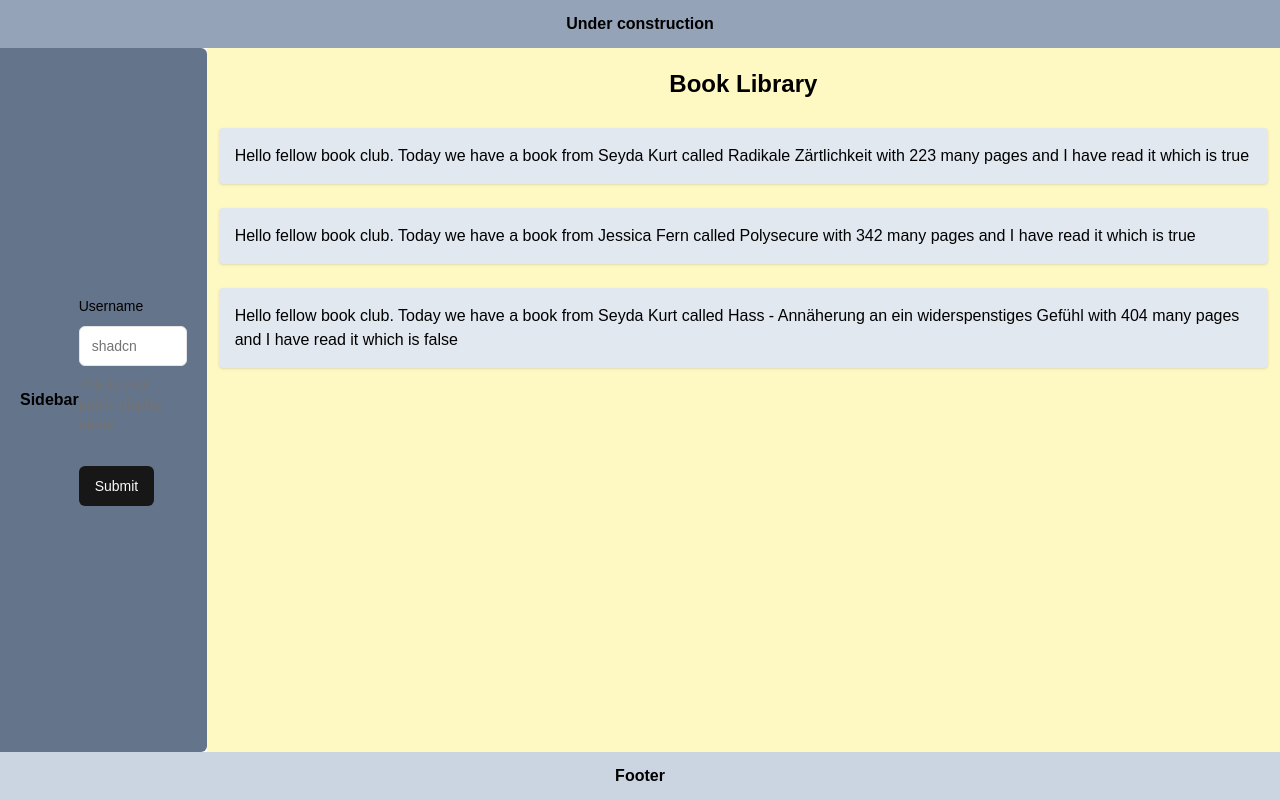
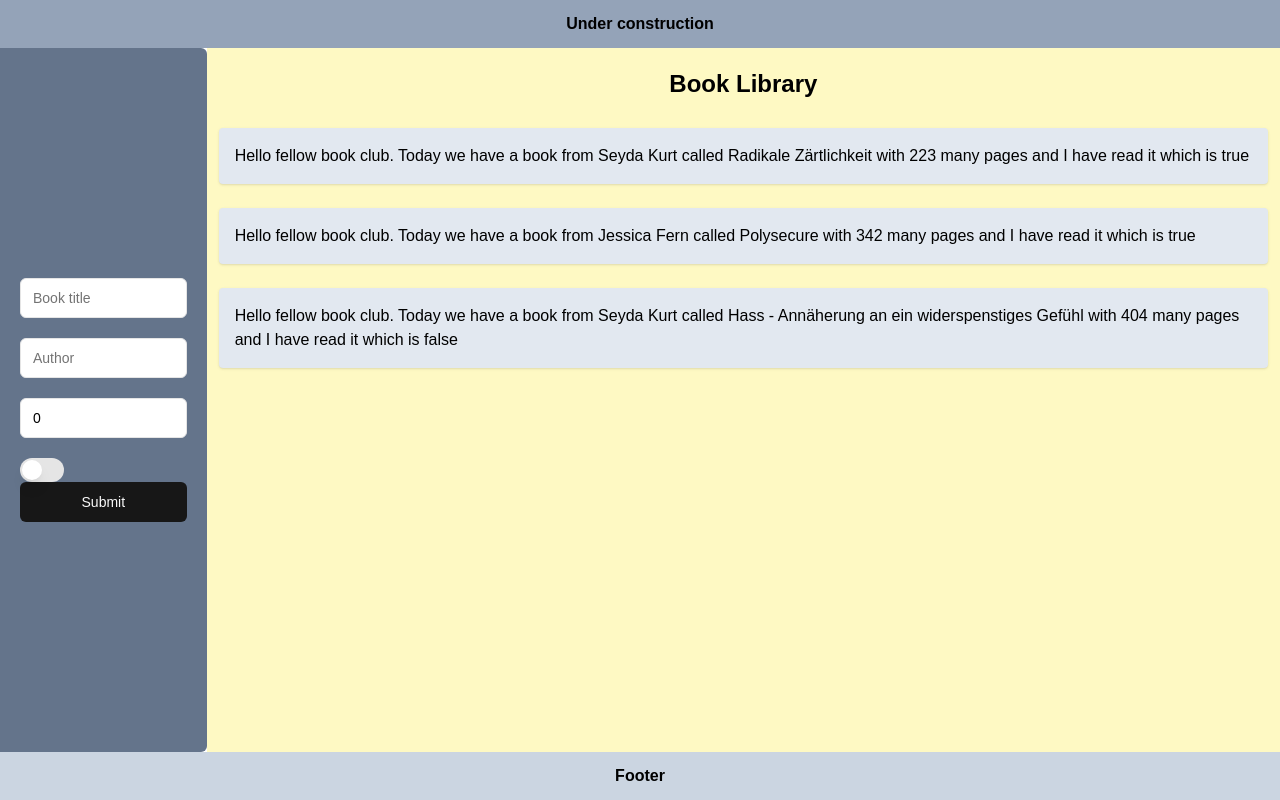
Before and after one commit to AkimZmerli/BookLibrary, a Next.js app: page / in a window 1280 px wide. Built offline with nearby package versions, Linux system fonts and the light colour scheme.

Commit message:
created form/ Bugs remaining

```diff
--- a/app/page.tsx
+++ b/app/page.tsx
@@ -1,5 +1,10 @@
 import DisplayLibrary from "../components/displayLibrary";
+import { BookProvider } from "../components/book-context";
 
 export default function Home() {
-  return <DisplayLibrary />;
+  return (
+    <BookProvider>
+      <DisplayLibrary />
+    </BookProvider>
+  );
 }
--- /dev/null
+++ b/components/book-context.tsx
@@ -0,0 +1,15 @@
+"use client";
+
+import { createContext, useState } from "react";
+
+export const BookContext = createContext<{ books: Book[] }>({ books: [] });
+
+export function BookProvider({ children }: { children: React.ReactNode }) {
+  const [books, setBooks] = useState<Book[]>([]);
+
+  return (
+    <BookContext.Provider value={{ books, setBooks }}>
+      {children}
+    </BookContext.Provider>
+  );
+}
--- a/components/book.ts
+++ b/components/book.ts
@@ -1,26 +1,31 @@
 export class Book {
-  author: string;
-  title: string;
-  pages: number;
+  Author: string;
+  Booktitle: string;
+  Pages: number;
   didRead: boolean;
 
-  constructor(author: string, title: string, pages: number, didRead: boolean) {
-    this.author = author;
-    this.title = title;
-    this.pages = pages;
+  constructor(
+    Author: string,
+    Booktitle: string,
+    Pages: number,
+    didRead: boolean
+  ) {
+    this.Author = Author;
+    this.Booktitle = Booktitle;
+    this.Pages = Pages;
     this.didRead = didRead;
   }
   presentation() {
-    if (this.pages > 300) {
-      console.log(`${this.title} is a long book.`);
+    if (this.Pages > 300) {
+      console.log(`${this.Booktitle} is a long book.`);
     }
     return (
       "Hello fellow book club. Today we have a book from " +
-      this.author +
+      this.Author +
       " called " +
-      this.title +
+      this.Booktitle +
       " with " +
-      this.pages +
+      this.Pages +
       " many pages and I have read it which is " +
       this.didRead
     );
--- a/components/sidebar.tsx
+++ b/components/sidebar.tsx
@@ -3,7 +3,6 @@ import { SidebarForm } from "./sidebarForm";
 export default function Sidebar() {
   return (
     <div className="flex p-5 w-60 items-center  bg-slate-500 justify-center rounded-r-md">
-      <h1 className="text-center font-bold justify-center">Sidebar</h1>
       <SidebarForm />
     </div>
   );
--- a/components/sidebarForm.tsx
+++ b/components/sidebarForm.tsx
@@ -1,20 +1,14 @@
 "use client";
 
 import { zodResolver } from "@hookform/resolvers/zod";
-import { useForm } from "react-hook-form";
+import { SubmitHandler, useForm } from "react-hook-form";
 import { Button } from "@/components/ui/button";
-import {
-  Form,
-  FormControl,
-  FormDescription,
-  FormField,
-  FormItem,
-  FormLabel,
-  FormMessage,
-} from "@/components/ui/form";
+import { Form, FormControl, FormField, FormItem } from "@/components/ui/form";
 import { Input } from "@/components/ui/input";
-
+import { Switch } from "@/components/ui/switch";
 import * as z from "zod";
+import { Book } from "../components/book";
+import { useState } from "react";
 
 const formSchema = z.object({
   Booktitle: z
@@ -30,7 +24,7 @@ const formSchema = z.object({
 });
 
 export function SidebarForm() {
-  const form = useForm<z.infer<typeof formSchema>>({
+  const { handleSubmit, control, watch } = useForm<z.infer<typeof formSchema>>({
     resolver: zodResolver(formSchema),
     defaultValues: {
       Booktitle: "",
@@ -40,40 +34,77 @@ export function SidebarForm() {
     },
   });
 
-  function onSubmit(values: z.infer<typeof formSchema>) {
-    // Do something with the form values.
+  const [books, setBooks] = useState<Book[]>([]);
 
-    console.log(values);
-  }
+  const onSubmit: SubmitHandler<z.infer<typeof formSchema>> = (data) => {
+    const newBook = new Book(
+      data.Author,
+      data.Booktitle,
+      data.Pages,
+      data.didRead
+    );
+    setBooks([...books, newBook]); // Add the new book to the books array
+    console.log(newBook.presentation());
+  };
+
   return (
-    <Form
-      resolver={zodResolver(formSchema)}
-      defaultValues={{
-        Booktitle: "",
-        Author: "",
-        Pages: 0,
-        didRead: false,
-      }}
-      onSubmit={(values) => console.log(values)}
-    >
-      <form onSubmit={form.handleSubmit(onSubmit)} className="space-y-8">
+    <Form onSubmit={handleSubmit(onSubmit)}>
+      <form className="space-y-5">
         <FormField
-          control={form.control}
-          name="Book title"
+          control={control}
+          name="Booktitle"
           render={({ field }) => (
             <FormItem>
-              <FormLabel>Username</FormLabel>
               <FormControl>
-                <Input placeholder="shadcn" {...field} />
+                <Input
+                  placeholder="Book title"
+                  {...field}
+                  type="text"
+                  value={watch("Booktitle")}
+                />
               </FormControl>
-              <FormDescription>
-                This is your public display name.
-              </FormDescription>
-              <FormMessage />
             </FormItem>
           )}
         />
-        <Button type="submit">Submit</Button>
+        <FormField
+          control={control}
+          name="Author"
+          render={({ field }) => (
+            <FormItem>
+              <FormControl>
+                <Input
+                  placeholder="Author"
+                  {...field}
+                  type="text"
+                  value={watch("Author")}
+                />
+              </FormControl>
+            </FormItem>
+          )}
+        />
+        <FormField
+          control={control}
+          name="Pages"
+          render={({ field }) => (
+            <FormItem>
+              <FormControl>
+                <Input
+                  placeholder="Pages"
+                  {...field}
+                  type="number"
+                  value={watch("Pages")}
+                />
+              </FormControl>
+            </FormItem>
+          )}
+        />
+        <div
+          className="flex
+         flex-col mb-4"
+        >
+          <Switch type="checkbox" id="didRead" name="didRead" />
+          <Button type="submit">Submit</Button>
+        </div>
       </form>
     </Form>
   );
--- /dev/null
+++ b/components/ui/switch.tsx
@@ -0,0 +1,29 @@
+"use client"
+
+import * as React from "react"
+import * as SwitchPrimitives from "@radix-ui/react-switch"
+
+import { cn } from "@/lib/utils"
+
+const Switch = React.forwardRef<
+  React.ElementRef<typeof SwitchPrimitives.Root>,
+  React.ComponentPropsWithoutRef<typeof SwitchPrimitives.Root>
+>(({ className, ...props }, ref) => (
+  <SwitchPrimitives.Root
+    className={cn(
+      "peer inline-flex h-6 w-11 shrink-0 cursor-pointer items-center rounded-full border-2 border-transparent transition-colors focus-visible:outline-none focus-visible:ring-2 focus-visible:ring-neutral-950 focus-visible:ring-offset-2 focus-visible:ring-offset-white disabled:cursor-not-allowed disabled:opacity-50 data-[state=checked]:bg-neutral-900 data-[state=unchecked]:bg-neutral-200 dark:focus-visible:ring-neutral-300 dark:focus-visible:ring-offset-neutral-950 dark:data-[state=checked]:bg-neutral-50 dark:data-[state=unchecked]:bg-neutral-800",
+      className
+    )}
+    {...props}
+    ref={ref}
+  >
+    <SwitchPrimitives.Thumb
+      className={cn(
+        "pointer-events-none block h-5 w-5 rounded-full bg-white shadow-lg ring-0 transition-transform data-[state=checked]:translate-x-5 data-[state=unchecked]:translate-x-0 dark:bg-neutral-950"
+      )}
+    />
+  </SwitchPrimitives.Root>
+))
+Switch.displayName = SwitchPrimitives.Root.displayName
+
+export { Switch }
--- a/package.json
+++ b/package.json
@@ -12,6 +12,7 @@
     "@hookform/resolvers": "^3.9.1",
     "@radix-ui/react-label": "^2.1.0",
     "@radix-ui/react-slot": "^1.1.0",
+    "@radix-ui/react-switch": "^1.1.1",
     "class-variance-authority": "^0.7.0",
     "clsx": "^2.1.1",
     "lucide-react": "^0.456.0",
```
Also changed, not shown: 1 other file (tests, documents, lock files or other folders).
